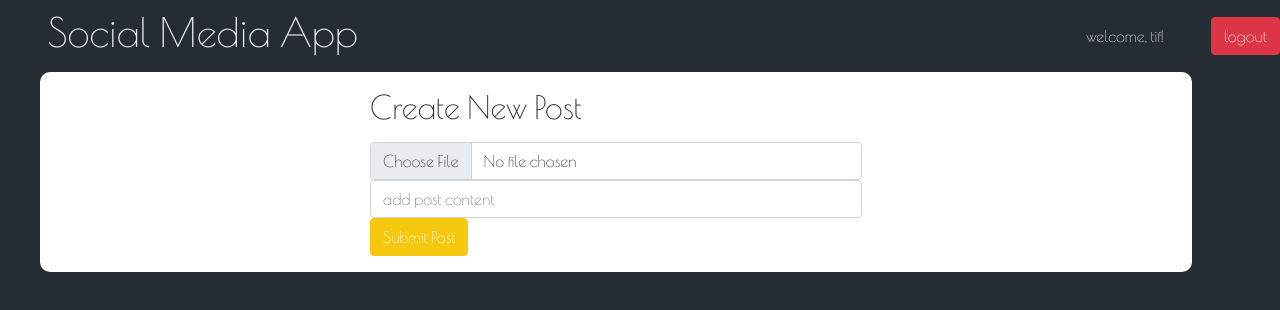
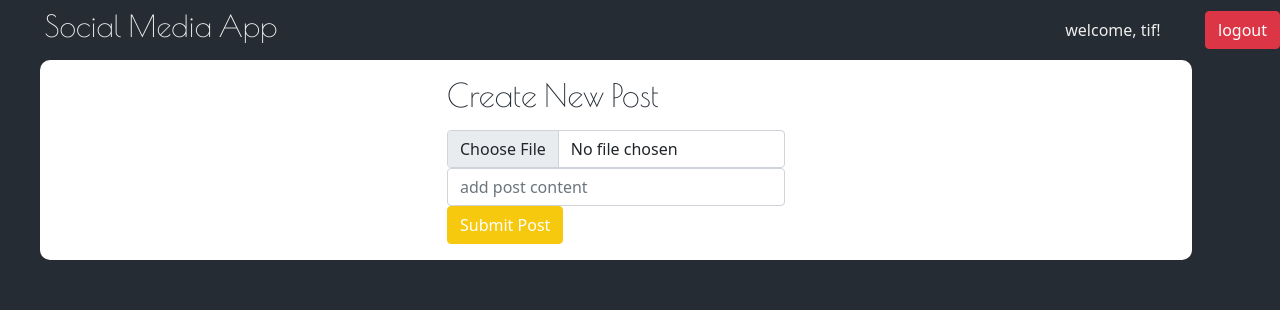
Before and after one commit to trivera777/SocialBuzz, a React (Create React App) app: page / in a window 1280 px wide. Shown: the top 310 px of the page. Built offline with nearby package versions, Linux system fonts and the light colour scheme.

Commit message:
added divider to homepage

```diff
--- a/package.json
+++ b/package.json
@@ -3,6 +3,9 @@
   "version": "0.1.0",
   "private": true,
   "dependencies": {
+    "@emotion/react": "^11.7.1",
+    "@emotion/styled": "^11.6.0",
+    "@mui/material": "^5.2.7",
     "@testing-library/jest-dom": "^5.11.4",
     "@testing-library/react": "^11.1.0",
     "@testing-library/user-event": "^12.1.10",
--- a/src/components/Login.js
+++ b/src/components/Login.js
@@ -1,7 +1,7 @@
 import React from "react";
 import "./login.scss";
-import Header from "./Header";
-import { Button, Container, Navbar, Form } from "react-bootstrap";
+import { Button, Form } from "react-bootstrap";
+import Divider from '@mui/material/Divider'
 
 function Login({ setUser }) {
   const [username, setUsername] = React.useState("");
@@ -13,6 +13,7 @@
   return (
     <div>
       <h1>Social Media App</h1>
+      <Divider style={{ color: "white" }}/>
       <div className="form">
         <Form onSubmit={handleSubmit}>
           <h2 style={{ color: "#EEEEEE" }}>Login</h2>
--- a/src/components/createpost.scss
+++ b/src/components/createpost.scss
@@ -1,9 +1,5 @@
 @import "../global.scss";
-h1 {
-     @include  mobile{
-        font-size: 20px;
-    }
-}
+
 h2 {
     color: #252C33;
 
--- a/src/components/header.scss
+++ b/src/components/header.scss
@@ -4,7 +4,8 @@
   background-color: #252c33;
 
   h1 {
-    margin-left: 0;
+    font-size: 30px;
+    font-family: 'Poiret One', cursive;
   }
 
   .welcome {
--- a/src/components/login.scss
+++ b/src/components/login.scss
@@ -5,10 +5,14 @@
 
 body {
     background-color: #252C33;
+}
+
+h1 {
+    font-size: 35px;
+    color: #EEEEEE;
     font-family: 'Poiret One', cursive;
 }
 
-h1,
 h2 {
     color: #EEEEEE;
     font-family: 'Poiret One', cursive;
```
Also changed, not shown: 1 other file (tests, documents, lock files or other folders).
